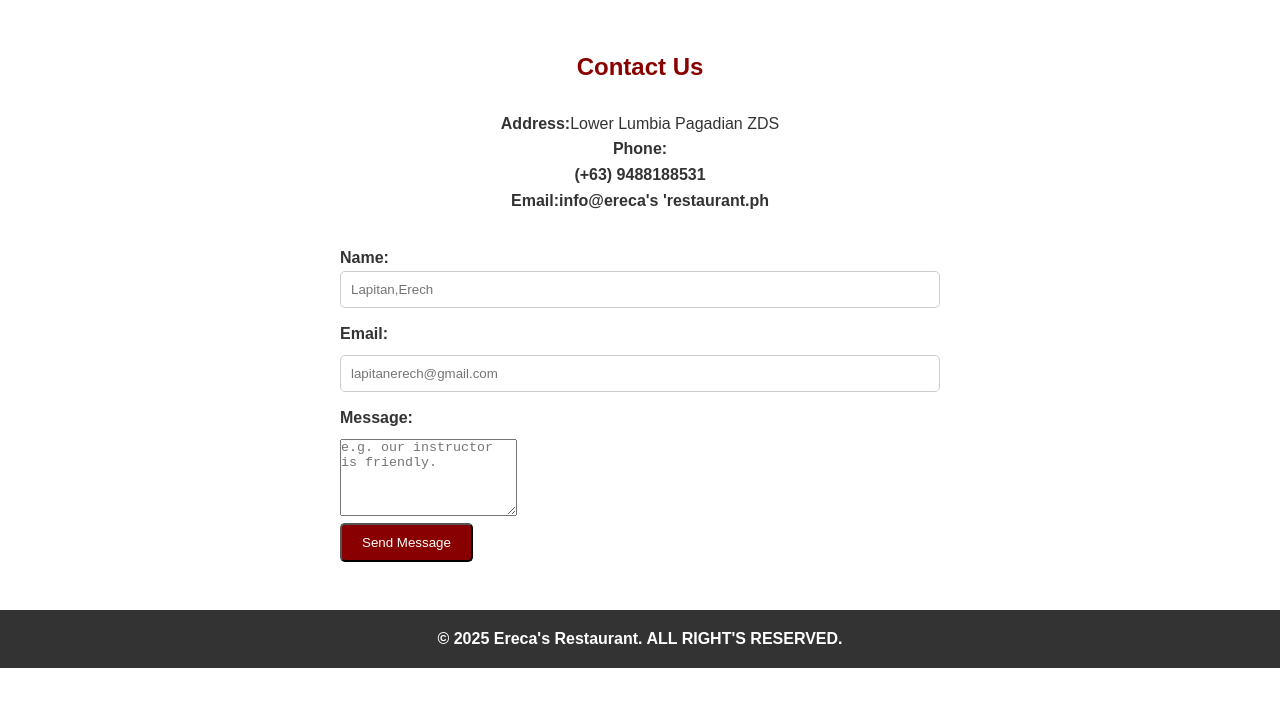
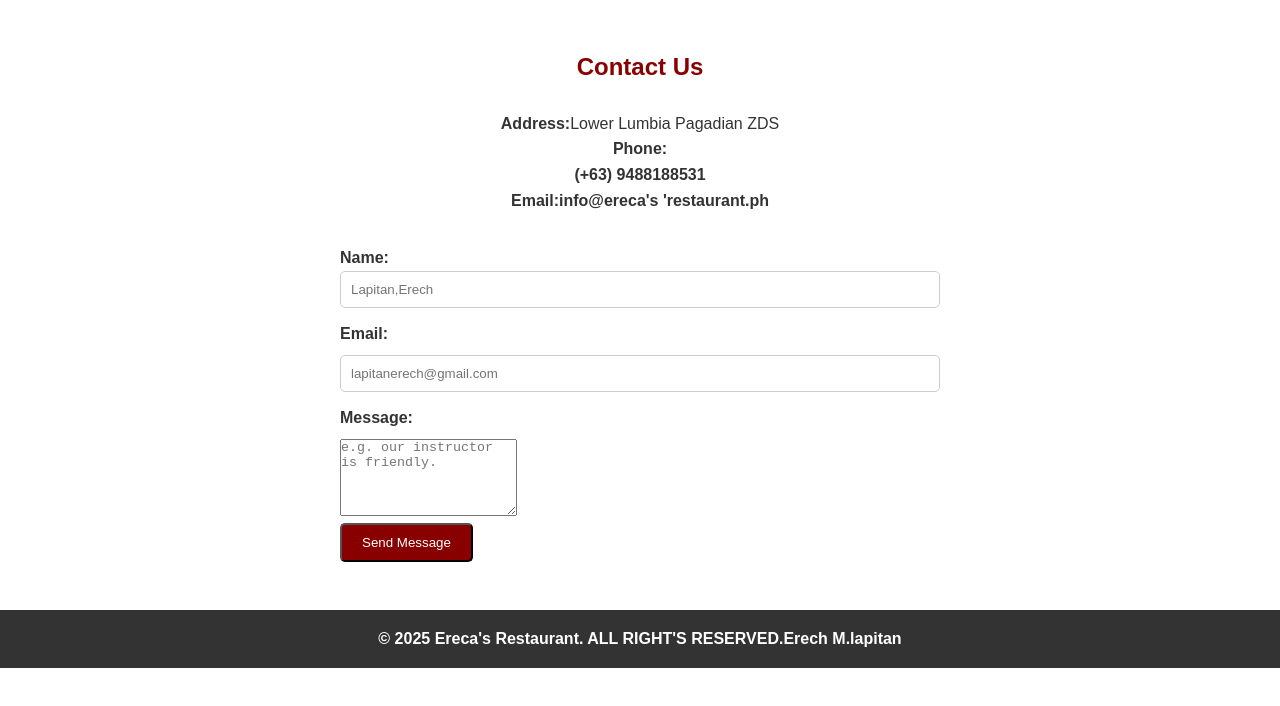
Before and after one commit to ERECH22/erecarestu, a plain HTML site: page contact.html in a window 1280 px wide. Shown: the part 70-776 px from the top of the page. Drawn offline with Linux system fonts and the light colour scheme.

Commit message:
contact.html

```diff
--- a/contact.html
+++ b/contact.html
@@ -50,7 +50,7 @@
       </main>
  <footer>
    <div class="container">
-    <p>&copy; 2025 Ereca's Restaurant. ALL RIGHT'S RESERVED.</p>
+    <p>&copy; 2025 Ereca's Restaurant. ALL RIGHT'S RESERVED.Erech M.lapitan</p>
    </div>
  </footer>
  </body>
```
